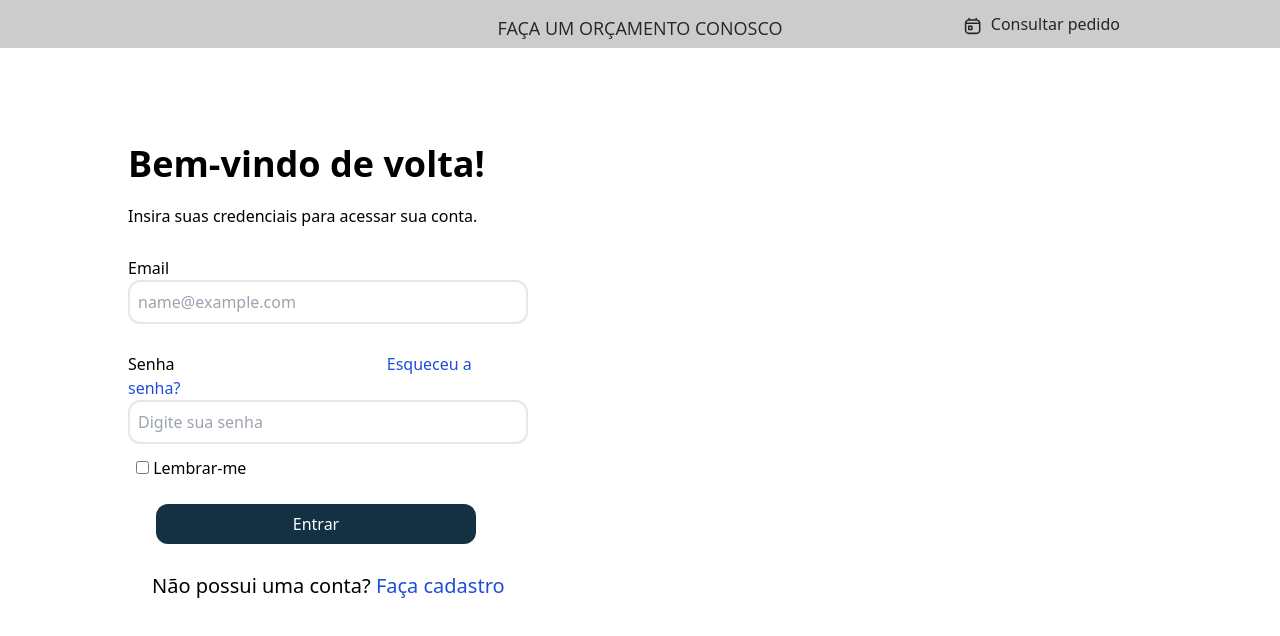
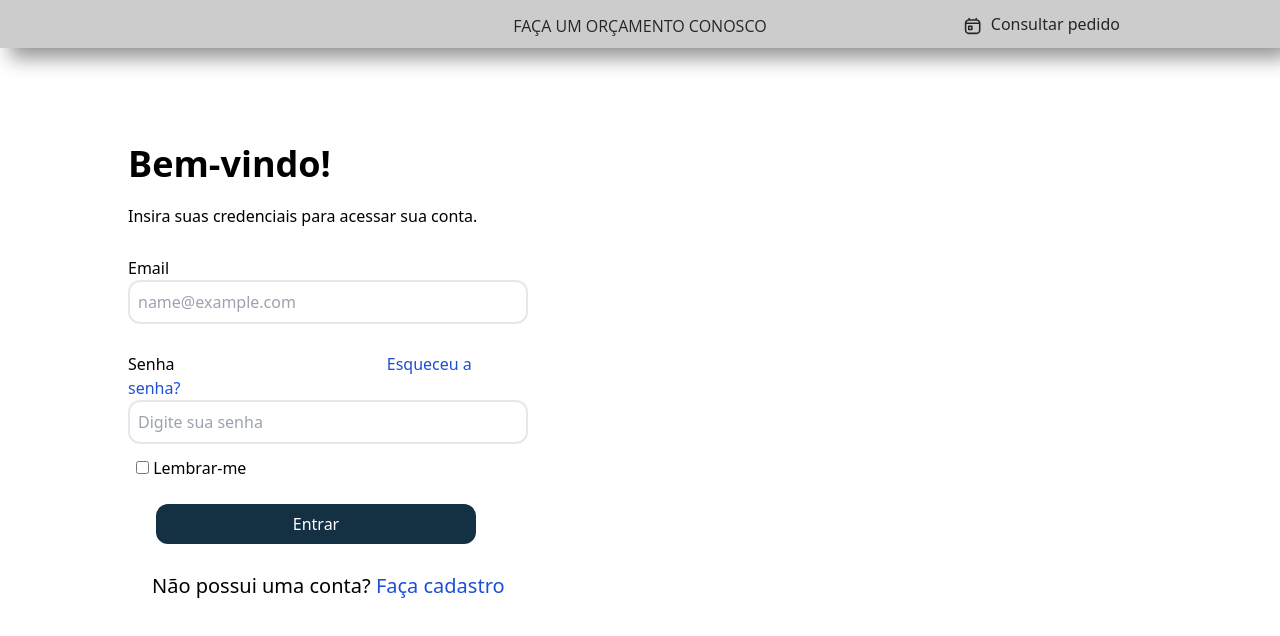
Before and after one commit to Gabriel-vcampos/Projeto-lurian-angular16, an Angular app in the folder projetointegrador/: page /test in a window 1280 px wide. Shown: the top 636 px of the page. Built offline with nearby package versions, Linux system fonts and the light colour scheme.

Commit message:
Commit atualização da header home e header log

```diff
--- a/projetointegrador/src/app/components/form-login/form-login.component.html
+++ b/projetointegrador/src/app/components/form-login/form-login.component.html
@@ -1,5 +1,5 @@
 <div class="md:ml-32 w-full mt-8 md:mt-24 flex-col max-w-[400px]">
-  <h3 class="text-left font-semibold text-3xl md:text-4xl pb-5">Bem-vindo de volta!</h3>
+  <h3 class="text-left font-semibold text-3xl md:text-4xl pb-5">Bem-vindo!</h3>
   <p class="font-normal text-sm md:text-base">Insira suas credenciais para acessar sua conta.</p>
   <form action="#" method="post">
     <div class="flex flex-col mt-4 md:mt-7">
--- a/projetointegrador/src/app/components/header-home/header-home.component.html
+++ b/projetointegrador/src/app/components/header-home/header-home.component.html
@@ -1,6 +1,6 @@
 <header class=" flex bg-hd  justify-around items-center h-12 opacity-85">
 <div class="w-1/3 justify-center" style="padding: 20px;"></div>
-    <h3 class="text-lg w-1/3 text-black mx-auto text-center font-teste h-5 ">
+    <h3 class="text-base w-1/3 text-black mx-auto text-center font-teste h-5 font-medium">
         FAÇA UM ORÇAMENTO CONOSCO
     </h3>
     <nav class="flex justify-end w-1/3">
--- a/projetointegrador/src/app/components/header-log/header-log.component.html
+++ b/projetointegrador/src/app/components/header-log/header-log.component.html
@@ -1,6 +1,6 @@
-<header class="flex bg-hd  justify-around items-center h-12 opacity-85">
+<header class="flex bg-hd  justify-around items-center h-12 opacity-85 shadow-custom border-0 border-black">
     <div class="w-1/3 justify-center" style="padding: 20px;"></div>
-        <h3 class="text-lg w-1/3 mx-auto text-center font-teste h-5">
+        <h3 class="text-base w-1/3 mx-auto text-center font-teste h-5 font-medium">
             FAÇA UM ORÇAMENTO CONOSCO
         </h3>
         <nav class="flex justify-end w-1/3">
--- a/projetointegrador/tailwind.config.js
+++ b/projetointegrador/tailwind.config.js
@@ -23,8 +23,11 @@ module.exports = {
             'teste': ['Open Sans', 'sans-serif'],
             'form': ['DM Serif Display'],
             'manequim': ['Alegreya Sans SC'],
-    },
-    }
+        },
+    boxShadow: {
+      'custom': '10px 10px 20px rgba(0, 0, 0, 0.5)',
+        },
 },
   plugins: [],
 }
+}
```
Also changed, not shown: projetointegrador/src/app/components/header-log/header-log.component.scss (added).
